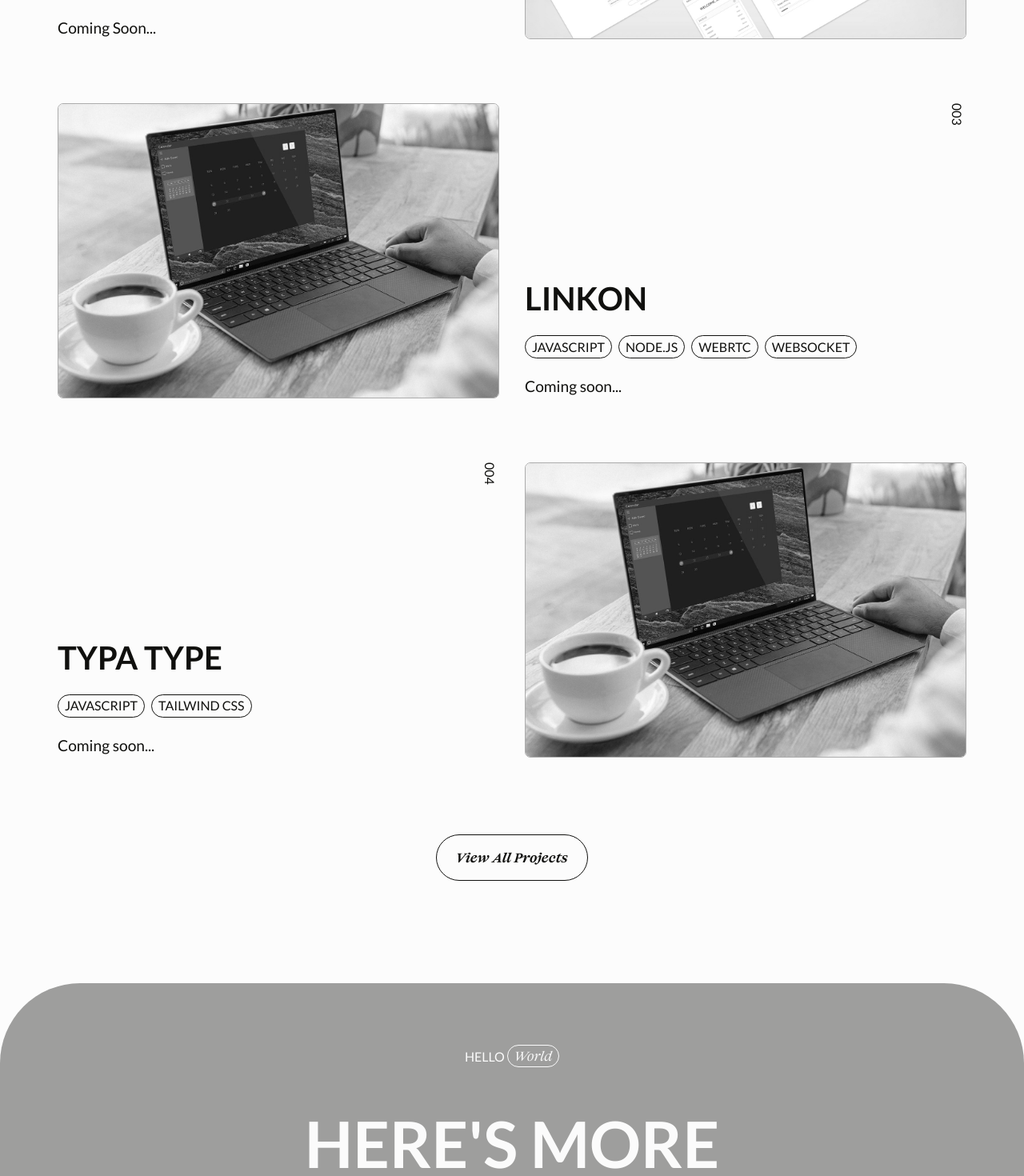
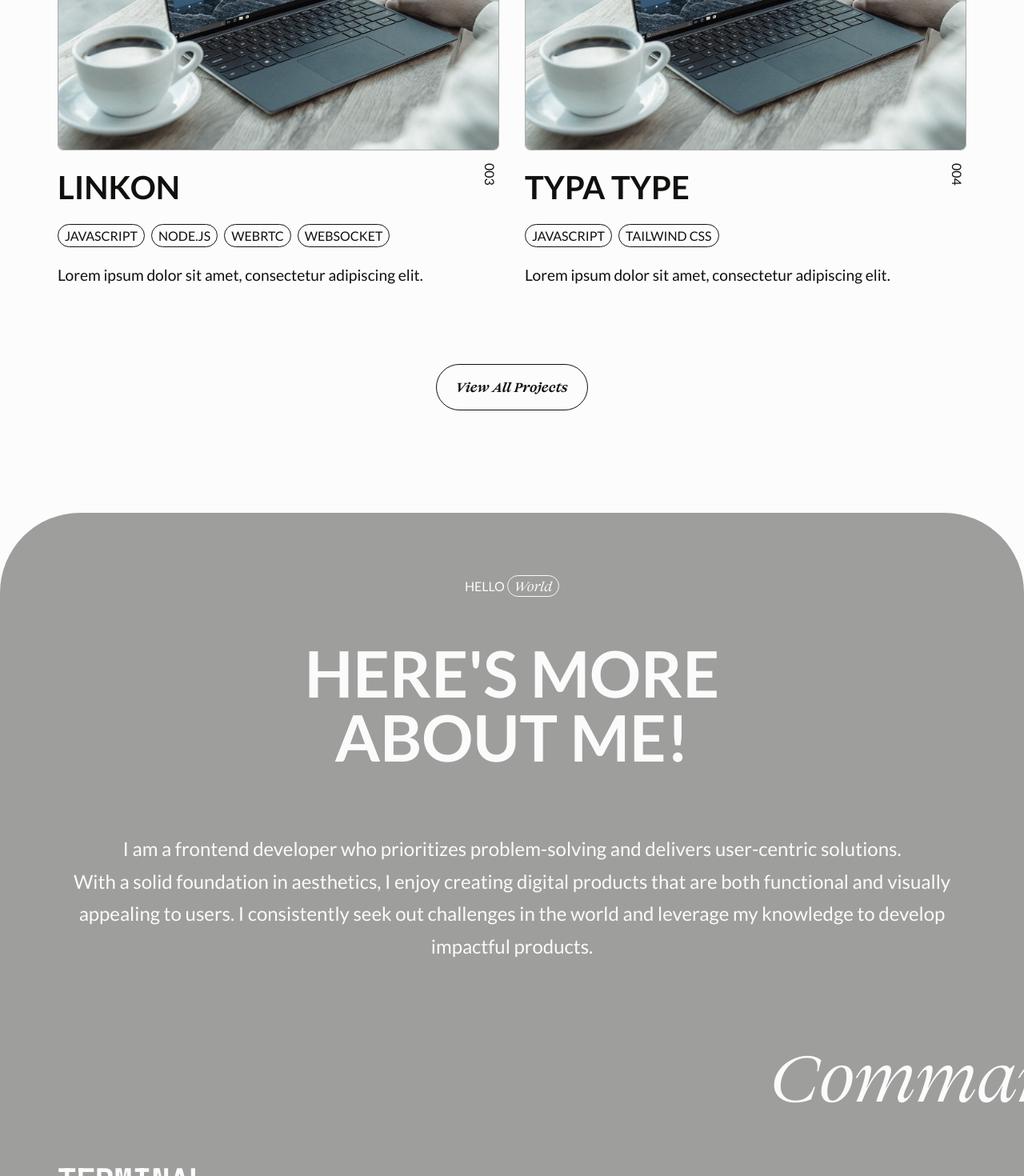
Before and after one commit to jennysujukim/Portfolio-v2.0, a React (Create React App) app: page / in a window 1280 px wide. Shown: the part 1880-3350 px from the top of the page at 80% size. Built offline with nearby package versions, Linux system fonts and the light colour scheme.

Commit message:
Update project page and home featured project list

```diff
--- a/src/assets/data/FetchProjectData.js
+++ b/src/assets/data/FetchProjectData.js
@@ -1,30 +1,28 @@
 import placeholder from "../images/placeholder/p-projects-3x2.jpg"
-import thumbnail from '../images/placeholder/cafeLayered-thumbnail.jpg'
 import dailyProteinBanner from '../images/work/daily-protein/banner.jpg'
 import dailyProteinThumb from '../images/work/daily-protein/overview.jpg'
-import dailyProteinThumb3x4 from '../images/work/daily-protein/thumb-projects.jpg'
-
+import dailyProteinThumb2x1 from '../images/work/daily-protein/thumb-projects-2x1.jpg'
 export const FetchProjectData = () => {
 
     return [
         {
         id: "001",
         title: "Daily Protein",
-        description: "Single Page Application designed to track daily protein intake. Sign up to calculate your ideal protein intake and log your meals for easy monitoring.",
+        description: "Sign up, calculate, track your daily protein intake.",
         image_url: dailyProteinThumb,
-        image_url_projects: dailyProteinThumb3x4,
+        image_url_projects: dailyProteinThumb2x1,
         banner_url: dailyProteinBanner,
         link: "/work/daily-protein",
         keywords: ["React.js", "Firebase", "Sass"],
         live_site: "https://daily-protein.seojeongkim.com/",
-        source_code: "https://github.com/jennysujukim/"
+        source_code: "https://github.com/jennysujukim/daily-protein-2023"
         },
         {
         id: "002",
         title: "It was awesome!",
-        description: "Coming Soon...",
+        description: "Lorem ipsum dolor sit amet.",
         image_url: dailyProteinThumb,
-        image_url_projects: thumbnail,
+        image_url_projects: dailyProteinThumb2x1,
         link: "/work/it-was-awesome",
         keywords: ["React Native", "Typescript", "Sass"],
         live_site: "https://it-was-awesome.seojeongkim.com/",
@@ -33,9 +31,9 @@ export const FetchProjectData = () => {
         {
         id: "003",
         title: "LinkOn",
-        description: "Coming soon...",
+        description: "Lorem ipsum dolor sit amet, consectetur adipiscing elit.",
         image_url: placeholder,
-        image_url_projects: thumbnail,
+        image_url_projects: dailyProteinThumb2x1,
         link: "/work/linkon",
         keywords: ["JavaScript", "Node.js", "WebRTC", "WebSocket"],
         live_site: "https://linkon.seojeongkim.com/",
@@ -44,9 +42,9 @@ export const FetchProjectData = () => {
         {
         id: "004",
         title: "Typa Type",
-        description: "Coming soon...",
+        description: "Lorem ipsum dolor sit amet, consectetur adipiscing elit.",
         image_url: placeholder,
-        image_url_projects: thumbnail,
+        image_url_projects: dailyProteinThumb2x1,
         link: "/work/typa-type",
         keywords: ["JavaScript", "Tailwind CSS"],
         live_site: "https://font-vogue.seojeongkim.com/",
@@ -55,9 +53,9 @@ export const FetchProjectData = () => {
         {
         id: "005",
         title: "My Notes",
-        description: "An app that provides users with a personal dashboard for managing notes. CRUD database operations with PHP and MySQL.",
+        description: "Write and organize your personal notes.",
         image_url: placeholder,
-        image_url_projects: thumbnail,
+        image_url_projects: dailyProteinThumb2x1,
         link: "/work/my-notes",
         keywords: ["PHP", "MySQL", "Bootstrap"],
         live_site: "https://my-notes.seojeongkim.com/",
@@ -66,9 +64,9 @@ export const FetchProjectData = () => {
         {
         id: "006",
         title: "Jade Bookmark Manager",
-        description: "Coming soon...",
+        description: "Lorem ipsum dolor sit amet, consectetur adipiscing elit.",
         image_url: placeholder,
-        image_url_projects: thumbnail,
+        image_url_projects: dailyProteinThumb2x1,
         link: "/work/jade-bookmark-manager",
         keywords: ["MERN", "Group Project"],
         live_site: "https://jade.seojeongkim.com/",
--- a/src/pages/home/FeaturedProjects/FeaturedProjects.jsx
+++ b/src/pages/home/FeaturedProjects/FeaturedProjects.jsx
@@ -14,7 +14,7 @@ export default function FeaturedProjects() {
     const projects = FetchProjectData().slice(0, 4);
 
     return (
-        <section className={`wrapper ${styles.container}`}>
+        <section className="wrapper">
             <div className={styles.heading}>
                 <Heading text="Featured Projects"/>
                 <p className={styles.subTxt}>Check out selected projects.
@@ -25,10 +25,10 @@ export default function FeaturedProjects() {
                 {projects.map((project, index) => (
                 <li
                 key={index}
-                    className={`${styles.card} ${ index === 1 || index === 3  ? styles.card__reverse : '' }`}>
-
-                    <Link to={project.link}
-                    preventScrollReset={true}>
+                className={styles.card}>
+                    <Link
+                    to={project.link}
+                    preventScrollReset={true} >
 
                         <div className={styles.cardImg}>
                             <img
@@ -38,8 +38,7 @@ export default function FeaturedProjects() {
 
                         <div className={styles.cardDetails}>
                             <span className={styles.id}>{project.id}</span>
-                            <div className={styles.arrowContainer}>
-                                <div>
+                            <div className={styles.txtContainer}>
                                 <h4>{project.title}</h4>
                                 <div className="keywordsContainer">
                                     {project.keywords.map((keyword, index) => (
@@ -48,12 +47,8 @@ export default function FeaturedProjects() {
                                     </span>
                                 ))}
                                 </div>
+                                <p>{project.description}</p>
                             </div>
-                                <svg xmlns="http://www.w3.org/2000/svg" viewBox="0 -960 960 960">
-                                    <path d="m250.308-258.693-31.615-31.615 413.923-414.308H250.001v-45.383h459.998v459.998h-45.383v-382.615L250.308-258.693Z"/>
-                                </svg>
-                            </div>
-                            <p>{project.description}</p>
                         </div>
 
                     </Link>
--- a/src/pages/home/FeaturedProjects/FeaturedProjects.module.scss
+++ b/src/pages/home/FeaturedProjects/FeaturedProjects.module.scss
@@ -1,12 +1,9 @@
 @use '../../../sass/abstracts/' as *;
-
-.container { position: relative; }
 
 // ---- Heading ---- //
 .heading {
     padding-bottom: $pb-heading--mobile;
     @include tablet { @include grid(repeat(2, 1fr), 1rem); }
-
     @include laptop { padding-bottom: $pb-heading--laptop; };
 
     .subTxt {
@@ -31,8 +28,9 @@
 .cardContainer {
     @include grid(none, none, repeat(4, 1fr), 3rem);
     padding-bottom: $mb-innerSection--mobile;
+
     @include laptop {
-        row-gap: 5rem;
+        @include grid(repeat(2, 1fr), 2rem, repeat(2, 1fr), 3rem);
         padding-bottom: $mb-innerSection--laptop;
     };
 }
@@ -40,26 +38,17 @@
 .card {
     grid-row: auto / span 1;
 
-    &__reverse {
-        .cardImg {
-            @include tablet { order: 2 }; };
-    }
-
-
     a {
         @include flex(center, center, column);
-        @include tablet { @include grid(repeat(2, 1fr), 1.2rem); }
-        @include laptop { column-gap: 2rem; };
 
         .cardImg{
             @include flex(center, center);
             border: $greyLine;
             border-radius: $br-img;
             overflow: hidden;
-            position: relative;
 
             img {
-                filter: grayscale(1);
+                filter: grayscale(0.6);
                 transition: all 300ms cubic-bezier(.44,0,.66,.99);
             }
         }
@@ -70,27 +59,14 @@
             padding-top: 1rem;
             position: relative;
 
-            @include tablet {
-                padding-top: 0;
-                @include flex(flex-end, flex-start, column);
+            .id {
+                writing-mode: vertical-lr;
+                @include positionAbsolute(auto, 0, 1rem, auto);
             }
 
-            .id {
-                writing-mode: vertical-lr;
-                @include positionAbsolute(auto, 0, auto, auto);
-                @include tablet { top: 0; };
-            }
-
-            .arrowContainer {
+            .txtContainer {
                 width: 100%;
-                @include flex(space-between, flex-start);
-
-                svg {
-                    opacity: 0;
-                    height: 45px;
-                    width: 45px;
-                    transition: all 300ms ease-in-out;
-                }
+                @include flex(space-between, flex-start, column);
             }
         }
     }
@@ -99,11 +75,4 @@
         filter: unset;
         transform: scale(105%);
     }
-    &:hover .cardDetails .arrowContainer svg { @include laptop { opacity: 1; } }
 }
-
-
-@keyframes moveBottom {
-    from { top: -100% }
-    to { top: 100% }
-}
--- a/src/pages/work/All/All.module.scss
+++ b/src/pages/work/All/All.module.scss
@@ -11,72 +11,88 @@
     @include laptop { padding-bottom: $pb-heading--laptop; };
 }
 
+.contentContainer {
+    @include laptop {
+        @include grid(auto 1fr, 3rem);
+    }
+}
+
+.slider {
+    position: -webkit-sticky;
+    position: sticky;
+    top: calc(60px + 1rem);
+    display: none;
+
+    @include laptop {
+        display: block;
+        height: calc(100vh - ((60px + 1rem) * 2));
+        @include flex(space-between, center, column)
+    }
+
+    .sliderIndex {
+        cursor: pointer;
+        @include flex(center, center);
+        writing-mode: vertical-rl;
+        transform: rotate(180deg);
+        text-align: center;
+        line-height: 1;
+        font-size: $fs-smallText--laptop;
+        text-transform: uppercase;
+        color: $grey;
+        font-weight: bold;
+
+        &:hover {
+            color: $black;
+        }
+    }
+}
+
 // ---- Card Lists ---- //
 .listContainer {
     overflow: hidden;
     @include grid(unset, unset, repeat(auto-fill, 1fr), 3rem);
-    @include laptop { @include grid(repeat(12, 1fr), 2rem, repeat(4, 1fr), 5rem); }
 }
 
-.cardContainer {
+.card {
     overflow: hidden;
     position: relative;
-    border-radius: $br-img;
-    border: $greyLine;
-    padding: 1rem;
-    height: 50vh;
 
-    &:hover .imgContainer img{
+    &:hover a .cardImg img{
         filter: unset;
         transform: scale(105%);
     }
-    &:hover .cta {
-        display: block;
-    }
 
-}
+    a {
+        @include flex(center, center, column);
 
-.imgContainer{
-    @include positionAbsolute(50%, auto, 50%, auto);
-    transform: translate(-50%, -50%);
-    width: 100%;
-    z-index: -2;
+        .cardImg{
+            @include flex(center, center);
+            border: $greyLine;
+            border-radius: $br-img;
+            overflow: hidden;
 
             img {
-        @include flex(center, center);
-        filter: grayscale(1);
+                filter: grayscale(0.6);
                 transition: all 300ms cubic-bezier(.44,0,.66,.99);
             }
         }
 
-.cta {
-    @include positionAbsolute(auto, 1rem, 1rem, auto);
-    @include flex(center, center);
-    width: 30px;
-    height: 30px;
+        .cardDetails {
+            height: 100%;
+            width: 100%;
+            padding-top: 1rem;
+            position: relative;
 
-    @include laptop {
-        width: 45px;
-        height: 45px;
-        display: none;
-        transition: all 300ms cubic-bezier(.44,0,.66,.99);
+            .id {
+                writing-mode: vertical-lr;
+                @include positionAbsolute(auto, 0, 1rem, auto);
+            }
+
+            .txtContainer {
+                width: 100%;
+                @include flex(space-between, flex-start, column);
+            }
         }
     }
 
-.id {
-    @include positionAbsolute(1rem, auto, 1rem, auto);
 }
-
-.overlay {
-    @include positionAbsolute(0, auto, 0, auto);
-    width: 100%;
-    height: 100%;
-    background: $lightbeige;
-    background: linear-gradient(0deg, rgba(251,251,251,1) 0%, rgba(251,251,251,0) 60%);
-    z-index: -1;
-}
-
-.textContainer {
-    @include flex(flex-end, flex-start, column);
-    height: 100%;
-}
```
Also changed, not shown: src/pages/about/Archives/Archives.jsx (+43 -0 lines), src/pages/work/All/All.jsx (+38 -16 lines), src/sass/base/_base.scss (+0 -29 lines), 1 other file (tests, documents, lock files or other folders). Lines whose indentation alone changed are shown as unchanged.
